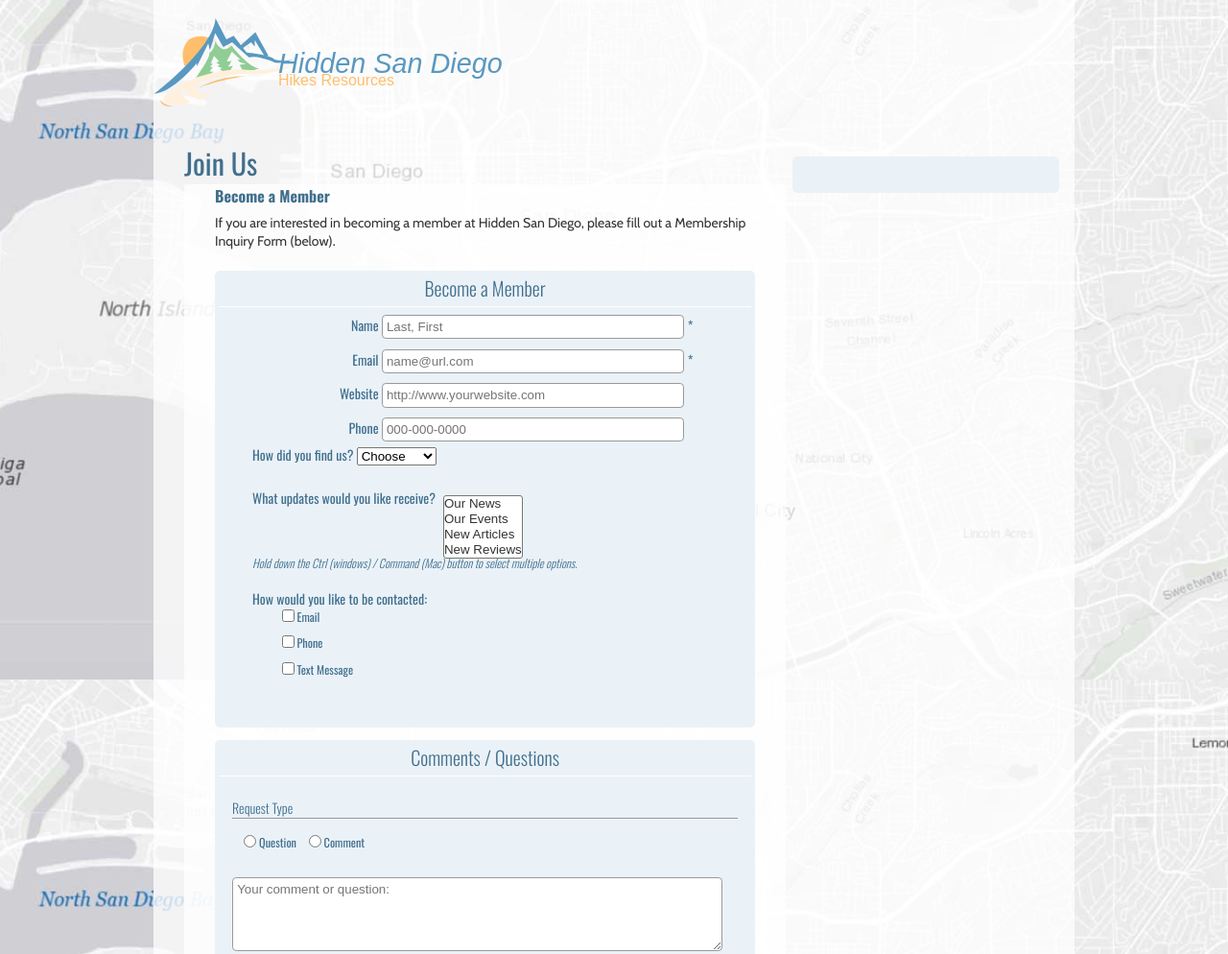
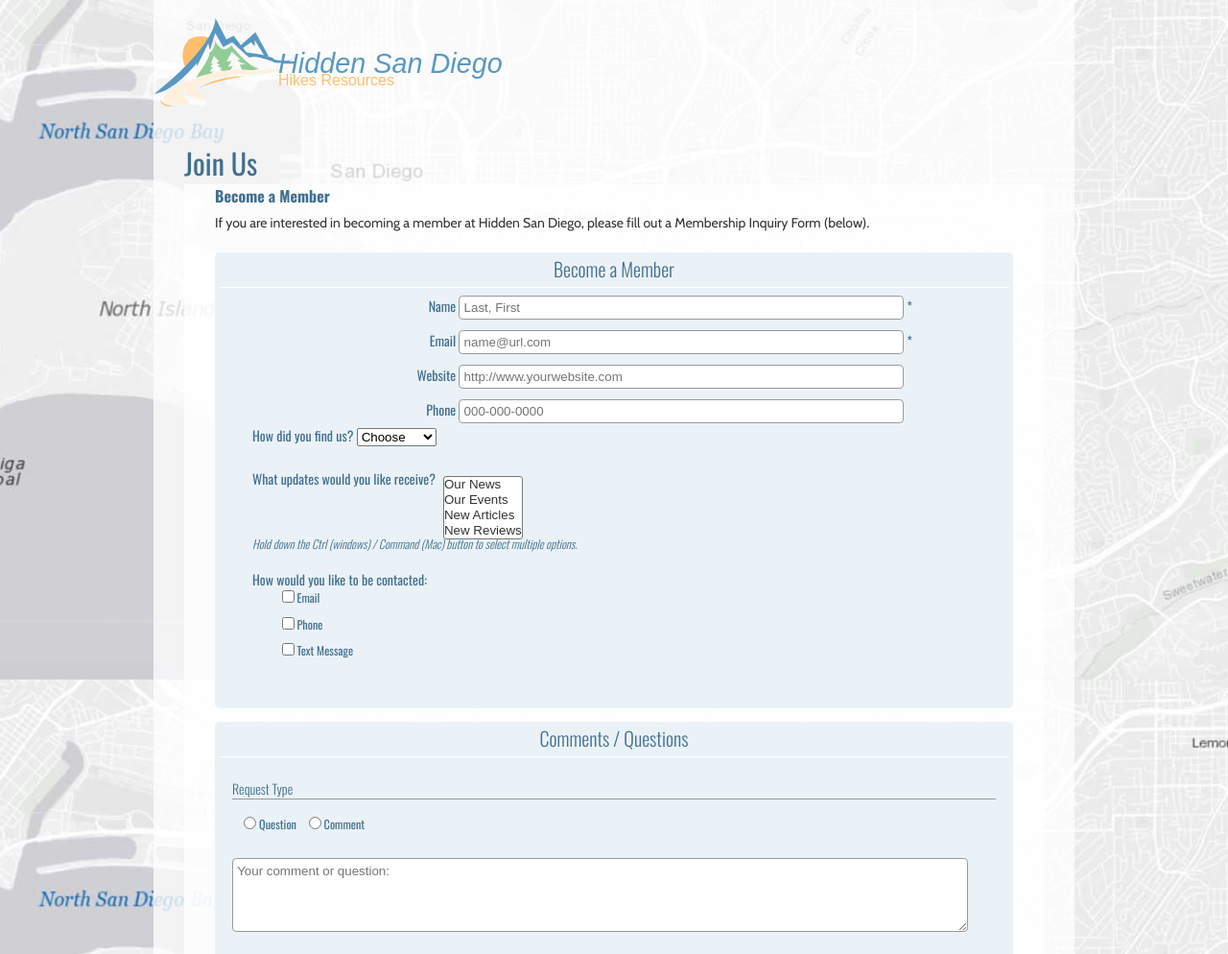
Before and after one commit to IrinaSerova/Hikes, a plain HTML site: page pages/join_us.html in a window 1280 px wide. Shown: the part 92-1086 px from the top of the page at 96% size. Drawn offline with nearby package versions, Linux system fonts and the light colour scheme; files whose address does not match are found by name; a web font is replaced by a local one.

Commit message:
added new styling

```diff
--- a/css/main.css
+++ b/css/main.css
@@ -630,6 +630,10 @@
 					float: left;
 					width: 70%;
 				}
+				.onCenterContent {
+					float: none;
+					width: 100%;
+				}
 				/* 2-columns*/
 				#mainContentTwo,
 				#tipsC {
--- a/pages/join_us.html
+++ b/pages/join_us.html
@@ -68,7 +68,7 @@
 			<h2>Hikes Resources</h2>
 		</header>
 		<section>
-			<div class="onLeftContent">
+			<div class="onCenterContent">
 				<h2>Join Us</h2>
 				<div class="clearIt"></div>
 				<section id="joinUs">
@@ -82,7 +82,7 @@
 								<!-- 4 text boxes -->
 								<li>
 									<label for="name">Name</label>
-									<input type="text" id="name" name="name" title="Please enter you name" placeholder="Last, First"  required /> <span class="require">*</span>
+									<input type="text" id="name" name="name" title="Please enter you name" placeholder="Last, First" required /> <span class="require">*</span>
 								</li>
 								<li>
 									<label for="email">Email</label>
@@ -173,10 +173,7 @@
 				</section>
 			</div>
 			<div class="clearIt"></div>
-			<aside class="places">
 
-
-			</aside>
 			<div class="search searchTwo">
 				<gcse:search></gcse:search>
 			</div>
```
